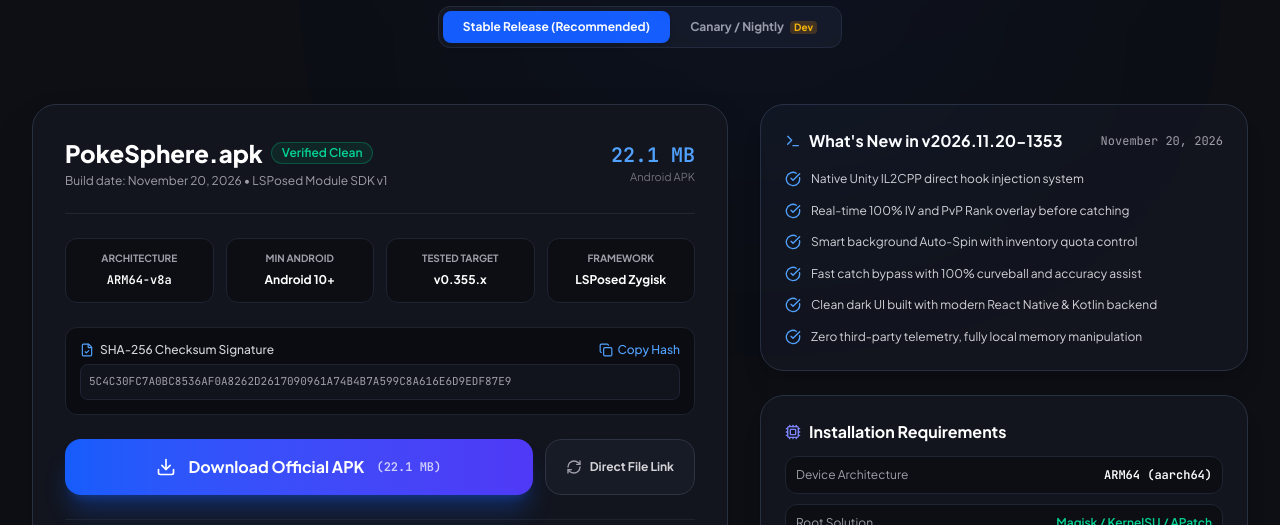
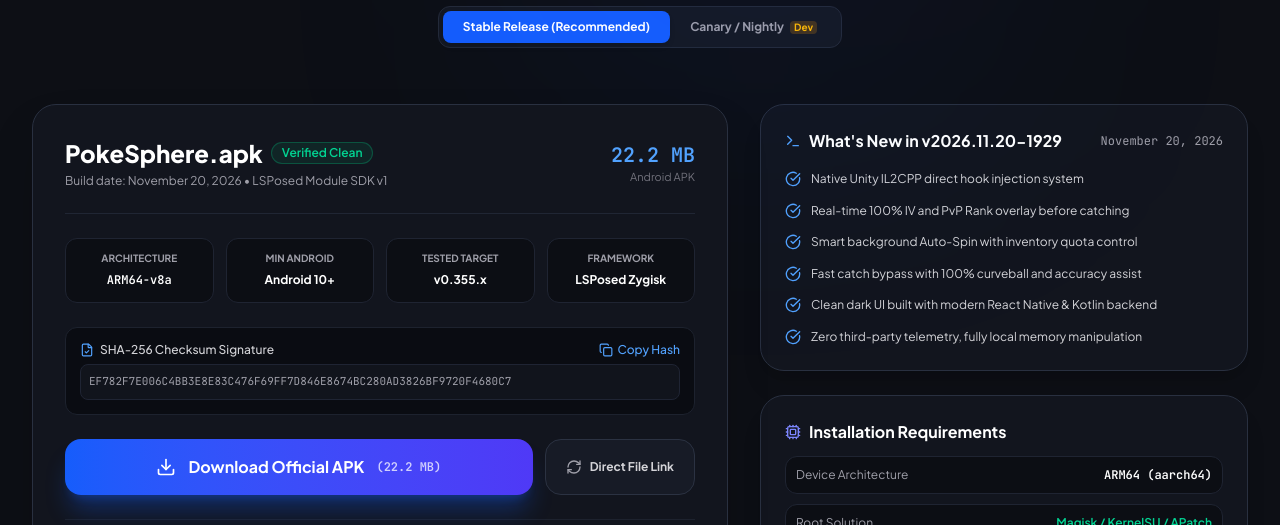
Before and after one commit to vishu39/PokeSphere_Web, a React (Vite) app: page / in a window 1280 px wide. Shown: the part 1060-1585 px from the top of the page. Built offline with nearby package versions, Linux system fonts and the light colour scheme.

Commit message:
Release PgSphere 2026.11.20-1929

```diff
--- a/public/update.json
+++ b/public/update.json
@@ -1,9 +1,9 @@
 {
-  "versionCode": 465623,
-  "versionName": "2026.11.20-1353",
+  "versionCode": 465959,
+  "versionName": "2026.11.20-1929",
   "apkUrl": "/downloads/PokeSphere.apk",
-  "sha256": "5C4C30FC7A0BC8536AF0A8262D2617090961A74B4B7A599C8A616E6D9EDF87E9",
-  "size": "22.1 MB",
-  "sizeBytes": 23213065,
+  "sha256": "EF782F7E006C4BB3E8E83C476F69FF7D846E8674BC280AD3826BF9720F4680C7",
+  "size": "22.2 MB",
+  "sizeBytes": 23230157,
   "date": "November 20, 2026"
 }
--- a/src/data/downloadData.ts
+++ b/src/data/downloadData.ts
@@ -16,13 +16,13 @@ export interface ReleaseInfo {
 }
 
 export const CURRENT_RELEASE: ReleaseInfo = {
-  version: "2026.11.20-1353",
-  tag: "v2026.11.20-1353",
+  version: "2026.11.20-1929",
+  tag: "v2026.11.20-1929",
   date: "November 20, 2026",
   fileName: "PokeSphere.apk",
   downloadUrl: "/downloads/PokeSphere.apk",
-  fileSize: "22.1 MB",
-  sha256: "5C4C30FC7A0BC8536AF0A8262D2617090961A74B4B7A599C8A616E6D9EDF87E9",
+  fileSize: "22.2 MB",
+  sha256: "EF782F7E006C4BB3E8E83C476F69FF7D846E8674BC280AD3826BF9720F4680C7",
   minAndroid: "Android 10 (API 29) to Android 15",
   targetArchitecture: "ARM64-v8a",
   testedGameVersion: "Pokémon GO 0.345.x - 0.355.x",
```
Also changed, not shown: 1 other file (tests, documents, lock files or other folders).
